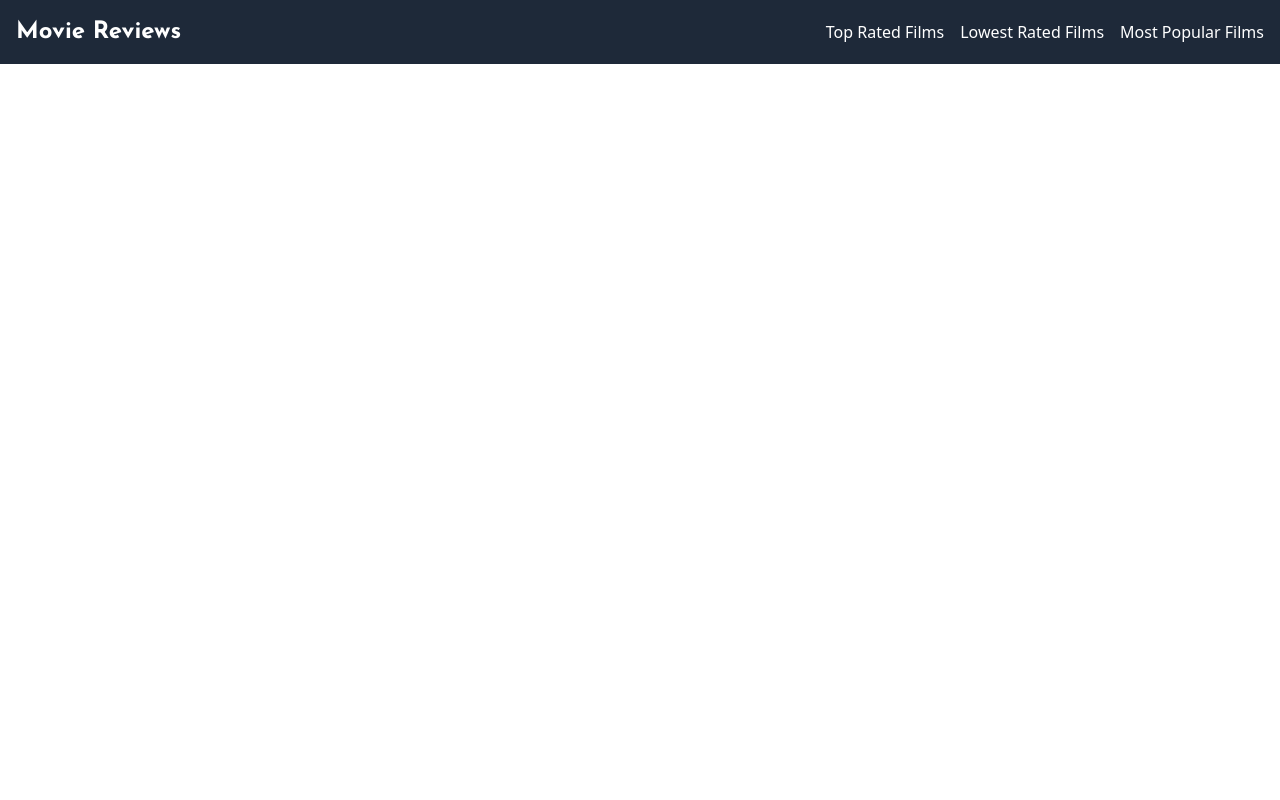
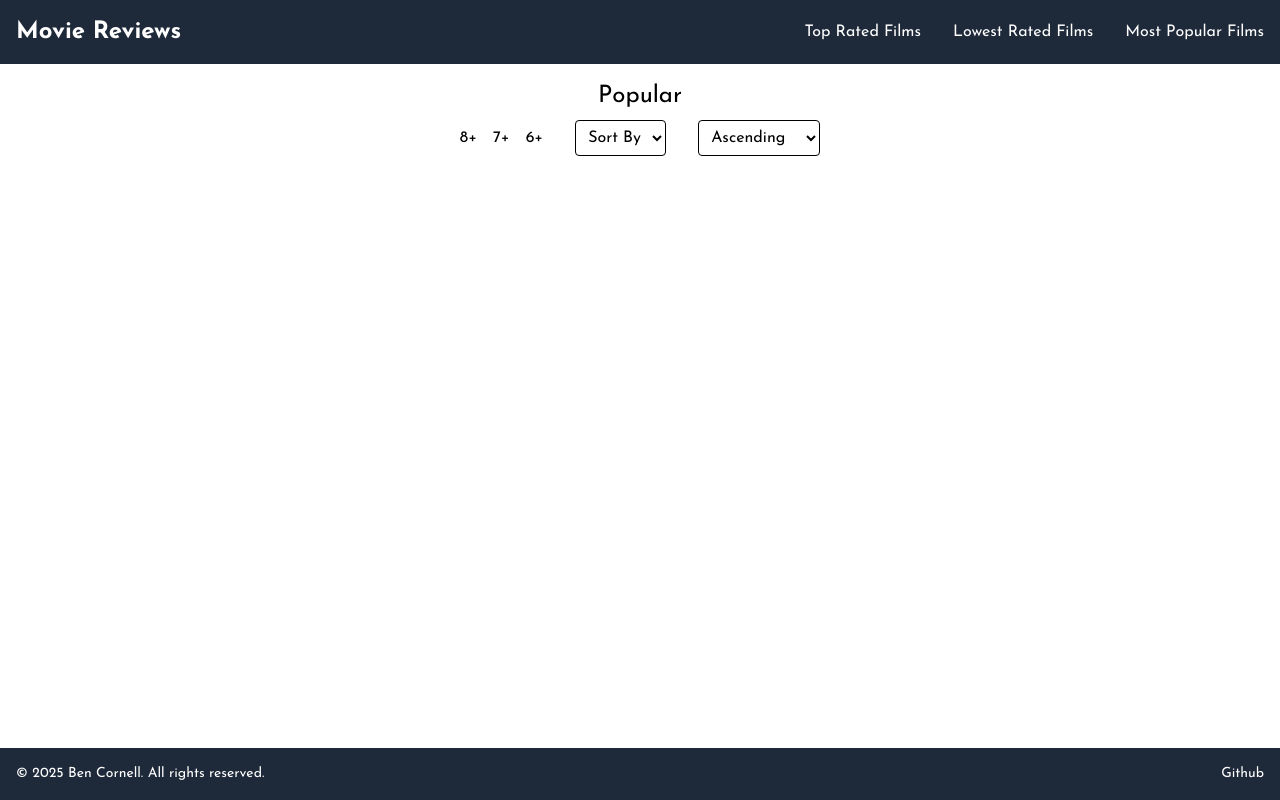
Before and after one commit to Ben-Cor/react-MovieReviews, a React (Vite) app: page / in a window 1280 px wide. Built offline with nearby package versions, Linux system fonts and the light colour scheme.

Commit message:
basiuc movie filter component formed

```diff
--- a/src/App.jsx
+++ b/src/App.jsx
@@ -1,11 +1,16 @@
-import { useState } from 'react'
 import Header from './components/Header'
+import Footer from './components/Footer'
+import MoviesFilter from './components/MoviesFilter'
 
 export default function App() {
 
   return (
     <>
       <Header />
+      <main>
+        <MoviesFilter />
+      </main>
+      <Footer />
     </>
   )
 }
--- /dev/null
+++ b/src/components/Footer.jsx
@@ -0,0 +1,8 @@
+export default function Footer() {
+    return (
+        <footer className="fixed bottom-0 w-full flex justify-between items-center font-josefin text-sm p-4 bg-gray-800 text-white">
+            <p >© 2025 Ben Cornell. All rights reserved.</p>
+            <a className="hover:text-neutral-400" href="https://github.com/Ben-Cor">Github</a>
+        </footer>
+    )
+}
--- a/src/components/Header.jsx
+++ b/src/components/Header.jsx
@@ -1,8 +1,8 @@
 export default function Header() {
     return (
-        <header className="flex justify-between items-center p-4 bg-gray-800 text-white">
-            <h1 className="text-2xl font-josefin font-bold">Movie Reviews</h1>
-            <nav className="flex space-x-4">
+        <header className="flex justify-between items-center font-josefin p-4 bg-gray-800 text-white">
+            <h1 className="text-2xl font-bold">Movie Reviews</h1>
+            <nav className="flex gap-8">
                 <a href="#" className="hover:text-gray-400">Top Rated Films</a>
                 <a href="#" className="hover:text-gray-400">Lowest Rated Films</a>
                 <a href="#" className="hover:text-gray-400">Most Popular Films</a>
--- /dev/null
+++ b/src/components/MoviesFilter.jsx
@@ -0,0 +1,27 @@
+export default function MoviesFilter() {
+    return (
+        <section>
+            <div className="flex justify-center items-center flex-col font-josefin gap-2 p-4">
+                <h2 className="text-2xl">Popular</h2>
+                <div className="flex items-center gap-8">
+                    <ul className="flex space-x-4">
+                        <li>8+</li>
+                        <li>7+</li>
+                        <li>6+</li>
+                    </ul>
+                    <div className="flex gap-8">
+                        <select className="border-[1px] rounded-sm p-2" name="filter" id="filter">
+                            <option value="">Sort By</option>
+                            <option value="date">Date</option>
+                            <option value="rating">Rating</option>
+                        </select>
+                        <select className="border-[1px] rounded-sm p-2" name="order" id="order">
+                            <option value="ascending">Ascending</option>
+                            <option value="descending">Descending</option>
+                        </select>
+                    </div>
+                </div>
+            </div>
+        </section>
+    );
+}
```
